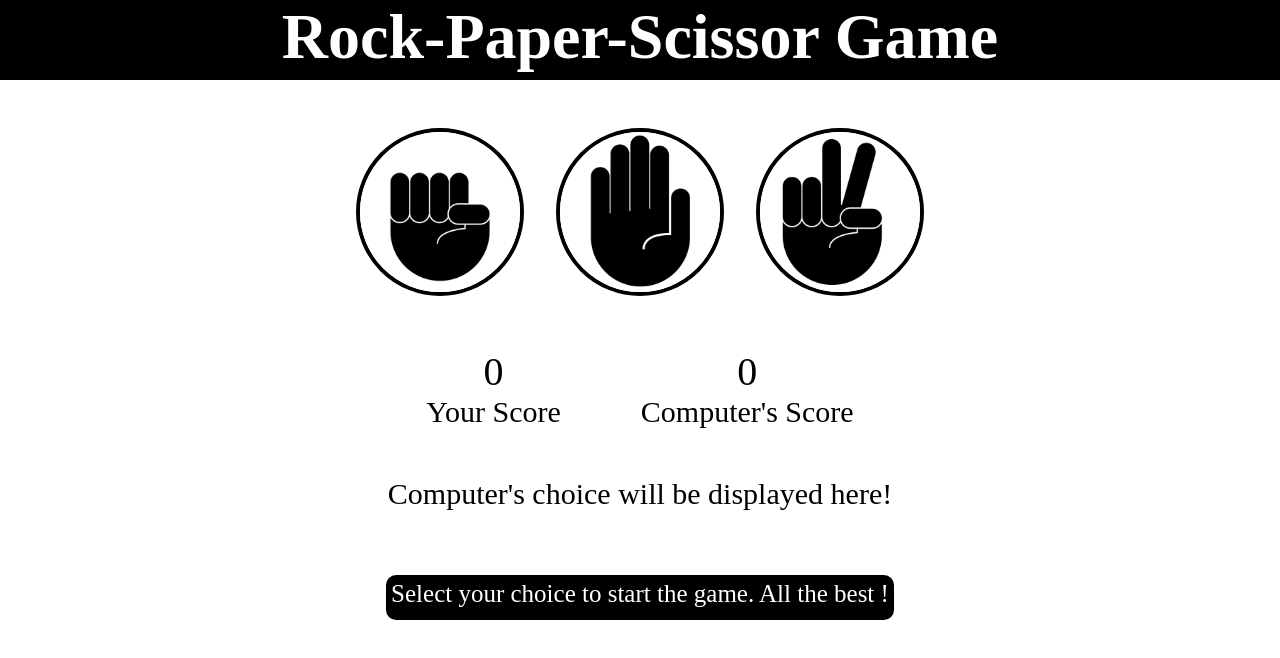
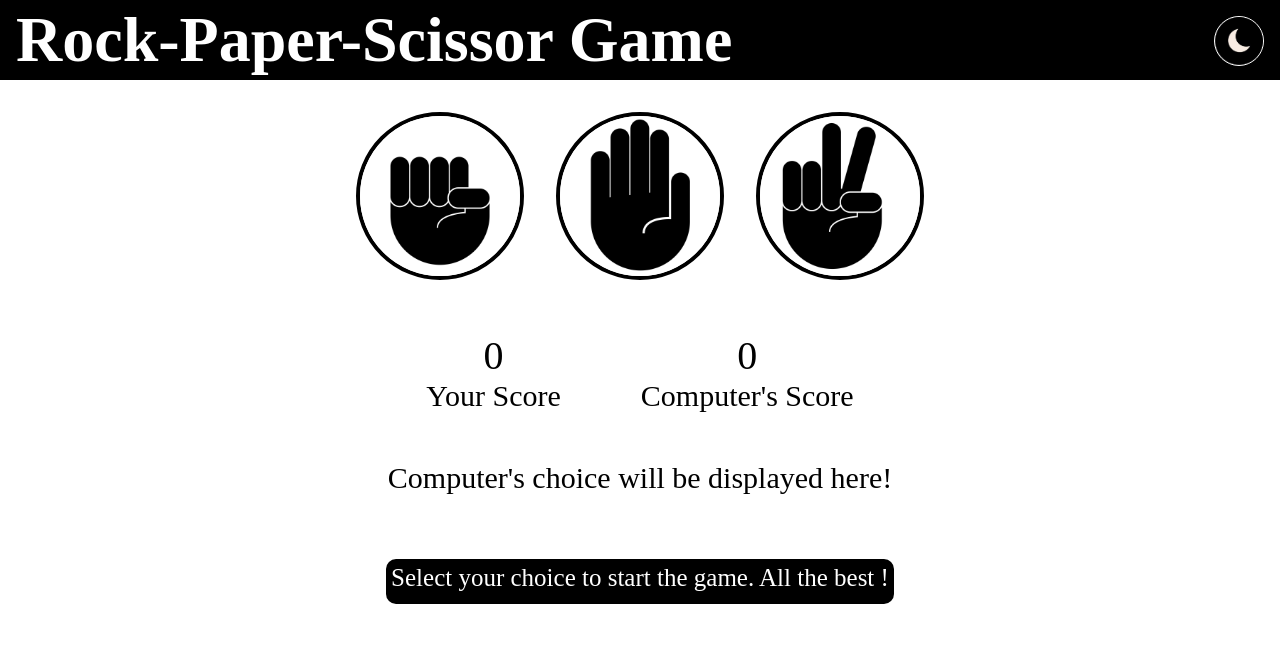
Before and after one commit to paudelkrishna1010/Rock-Paper-Scissor-Game, a plain HTML site: page index.html in a window 1280 px wide. Drawn offline with Linux system fonts and the light colour scheme.

Commit message:
Dark theme added

```diff
--- a/index.css
+++ b/index.css
@@ -7,16 +7,32 @@
     height: 5rem;
     background-color: rgb(0, 0, 0);
     color: rgb(255, 255, 255);
+    display: flex;
+    justify-content: space-between;
+    flex-direction: row;
+    padding-left: 1rem;
+    padding-right: 1rem;
 }
 .heading{
-    text-align: center;
     font-size: 400%;
+    align-self: center;
+}
+.modebtn{
+    margin-top: 1rem;
+}
+#modebtn{
+    height: 3rem;
+    border: 1px solid rgb(255, 255, 255);
+    border-radius: 50%;
+}
+#modebtn:hover{
+    opacity: 0.6;
 }
 .options{
     display: flex;
     gap: 2rem;
     justify-content: center;
-    margin-top: 3rem;
+    margin-top: 2rem;
 }
 .choiceimg{
     height: 10rem;
--- a/index.html
+++ b/index.html
@@ -11,7 +11,11 @@
 <body>
     <div class="header">
         <h1 class="heading">Rock-Paper-Scissor Game</h1>
+        <div class="modebtn">
+            <img src="assets/darkmodedesign.jpg" alt="modebtn" id="modebtn" onclick="switchmode()">
+        </div>
     </div>
+
     <div class="main">
         <div class="options">
 
@@ -43,8 +47,8 @@
         </div>
         <div class="msgcontainer">
             <div class="msg">
-                 Select your choice to start the game.
-                    All the best !
+                Select your choice to start the game.
+                All the best !
             </div>
         </div>
 
--- a/index.js
+++ b/index.js
@@ -10,6 +10,8 @@ let compscore = document.getElementById("compscore");
 let uscore = 0;
 let cscore = 0;
 let mvemsg= document.getElementById("cmove");
+let mainbody = document.querySelector("body");
+let dark=false;
 
 function scoreupdate() {
   userscore.innerText = uscore;
@@ -18,6 +20,21 @@ function scoreupdate() {
 function mveupdtmsg(){
   mvemsg.innerText=`Computer choosed : ${computerchoice}`;
 }
+
+function switchmode(){
+  if (dark) {
+    mainbody.style.backgroundColor="#ffffff";
+    mainbody.style.color="#000000";
+    dark=false;
+  }
+  else{
+    mainbody.style.backgroundColor="#1f1f1f";
+    mainbody.style.color="#ffffff";
+    dark=true;
+  }
+
+}
+
 rock.addEventListener("click", () => {
   console.log("User clicked on rock");
   computerchoice = compchoicegen();
```
Also changed, not shown: assets/darkmodedesign.jpg (added).
